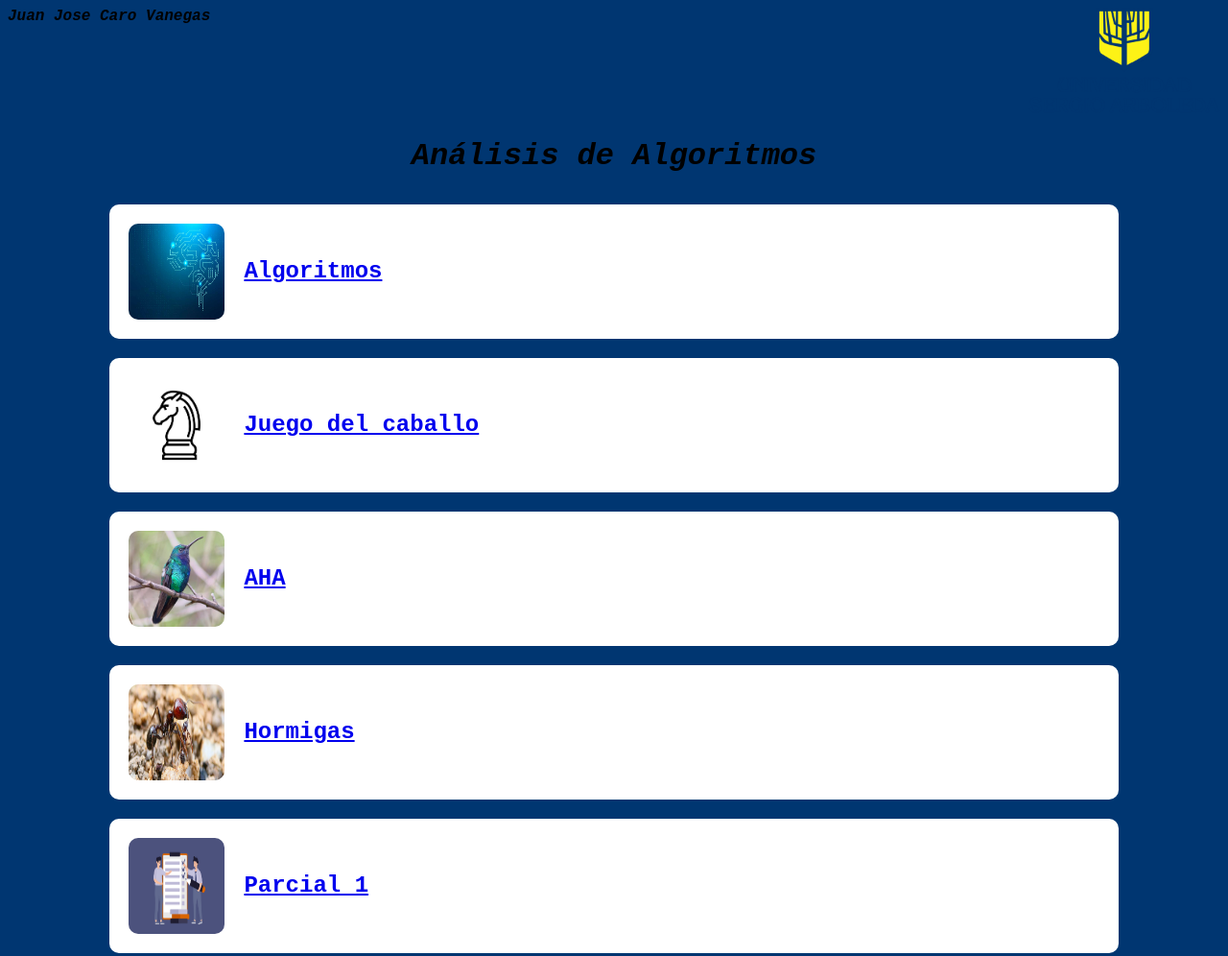
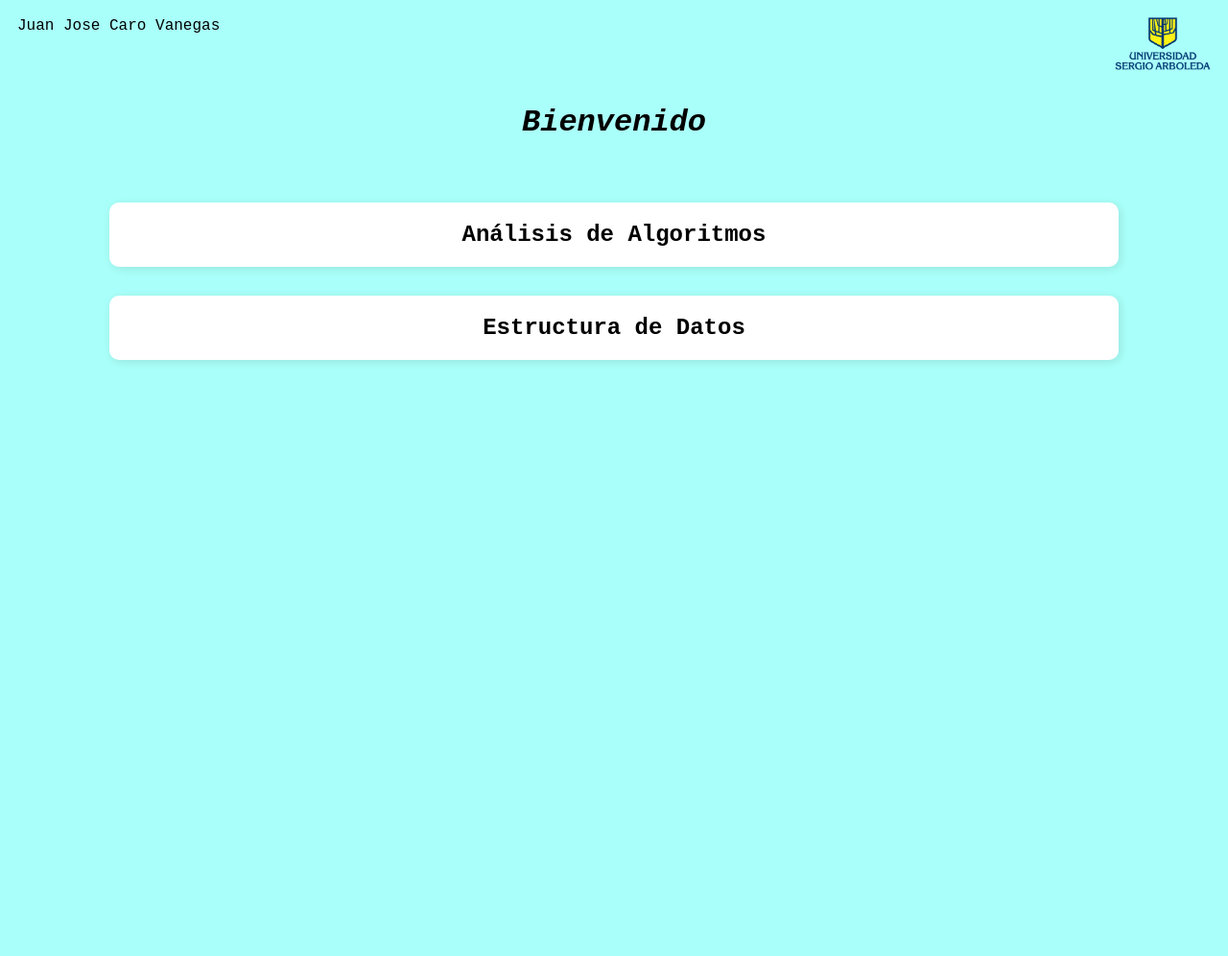
Before and after one commit to joanchojuanjo/joanchojuanjo.github.io, a plain HTML site: page index.html in a window 1280 px wide. Shown: the whole page at 96% size. After the commit the page ends 800 px from the top, so only its background shows below. Drawn offline with Linux system fonts and the light colour scheme.

Commit message:
Update index.html

```diff
--- a/index.html
+++ b/index.html
@@ -3,12 +3,12 @@
 <head>
     <meta charset="UTF-8">
     <meta name="viewport" content="width=device-width, initial-scale=1.0">
-    <title>Análisis de Algoritmos</title>
+    <title>Inicio</title>
     <style>
         body {
-            background-color: #003671;
+            background-color: #a9fff9;
             color: black;
-            font-family: 'Courier New', Courier, monospace, sans-serif;
+            font-family: 'Courier New', Courier, monospace;
             text-align: center;
         }
         h1 {
@@ -19,64 +19,45 @@
         .header {
             display: flex;
             justify-content: space-between;
-            font-size: 1em;
-            font-weight: bold;
-            font-style: italic;
+            padding: 10px;
         }
         .container {
             display: flex;
             flex-direction: column;
             align-items: center;
-            margin-top: 20px;
+            margin-top: 50px;
         }
         .item {
-            display: flex;
-            align-items: center;
+            display: block;
             width: 80%;
             background-color: white;
             padding: 20px;
-            margin: 10px 0;
+            margin: 15px 0;
             border-radius: 10px;
-        }
-        .item img {
-            width: 100px;
-            height: 100px;
-            border-radius: 10px;
-            margin-right: 20px;
-        }
-        .item p {
+            text-decoration: none;
             font-size: 1.5em;
             font-weight: bold;
+            color: black;
+            box-shadow: 2px 2px 10px rgba(0, 0, 0, 0.1);
+            transition: background 0.3s ease, transform 0.2s;
+        }
+        .item:hover {
+            background-color: #ffcc00;
+            transform: scale(1.05);
         }
     </style>
 </head>
 <body>
     <div class="header">
         <div id="nombre">Juan Jose Caro Vanegas</div>
-        <div><img src="U_Sergio_Arboleda_logo.svg.png"  width="200" ></div>
+        <div><img src="U_Sergio_Arboleda_logo.svg.png" width="100" alt="Logo Universidad"></div>
     </div>
-    <h1>Análisis de Algoritmos</h1>
+
+    <h1>Bienvenido</h1>
+
     <div class="container">
-        <a href="algoritmos.html" class="item">
-            <img src="que-es-un-algoritmo.jpg" alt="Algoritmos">
-            <p>Algoritmos</p>
-        </a>
-        <a href="caballo.html" class="item">
-            <img src="horse-chess-line-icon-illustration-vector.jpg" alt="Juego del caballo">
-            <p>Juego del caballo</p>
-        </a>
-        <a href="aha.html" class="item">
-            <img src="colibri.jpeg" alt="AHA">
-            <p>AHA</p>
-        </a>
-        <a href="hormigas.html" class="item">
-            <img src="hormiga.jpeg" alt="Hormigas">
-            <p>Hormigas</p>
-        </a>
-        <a href="parcial.html" class="item">
-            <img src="parcial.png" alt="Parcial 1">
-            <p>Parcial 1</p>
-        </a>
+        <a href="analisis_algoritmos.html" class="item">Análisis de Algoritmos</a>
+        <a href="estructura_datos.html" class="item">Estructura de Datos</a>
     </div>
 </body>
 </html>
```
